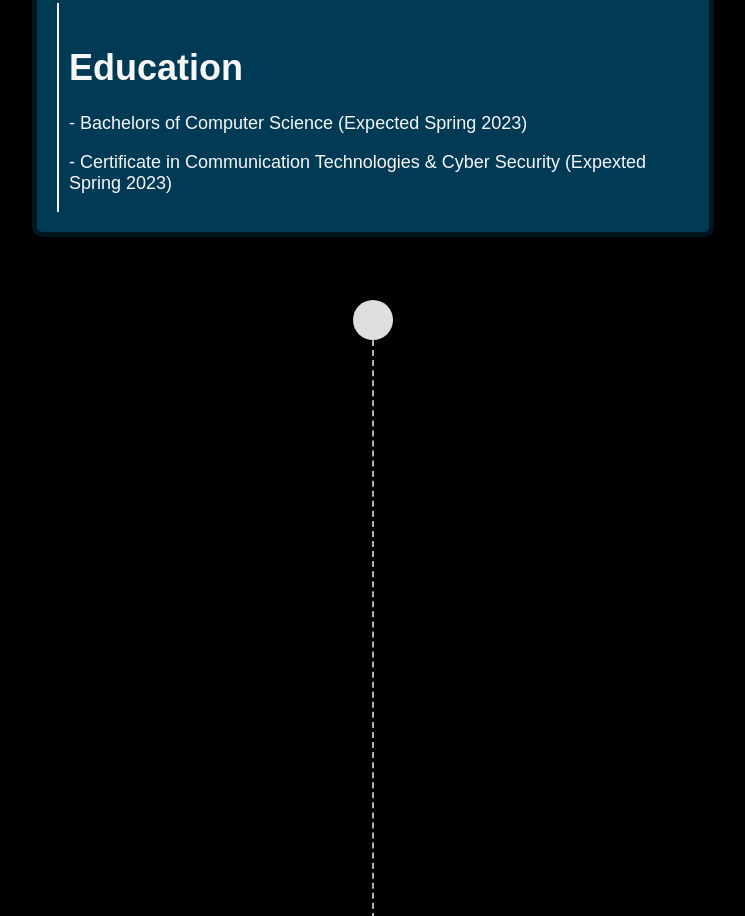
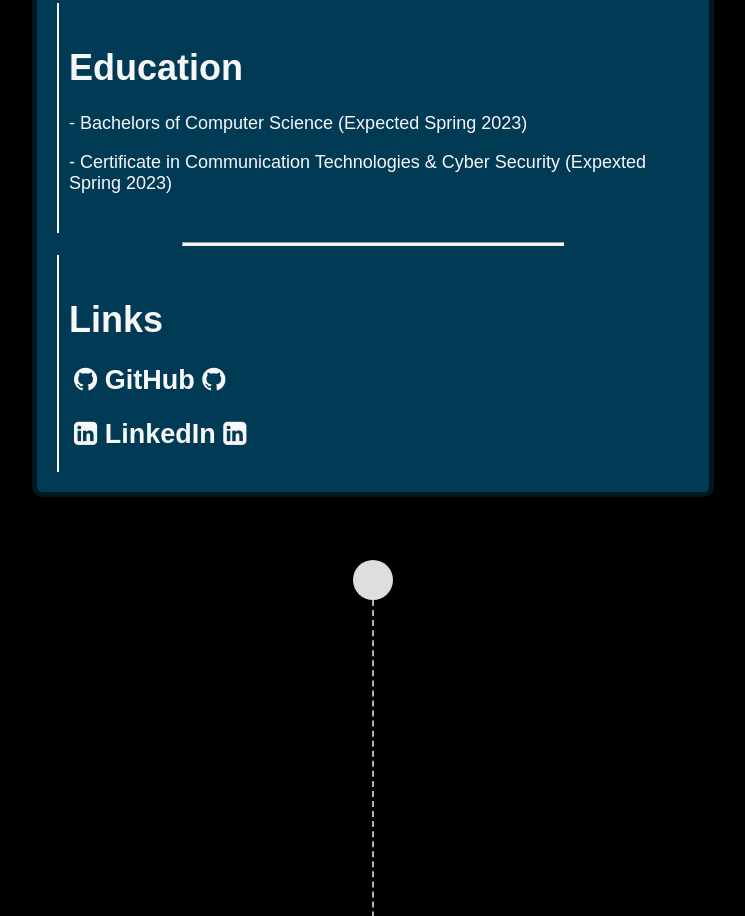
Before and after one commit to NathanielWilson2001/NathanielWilson2001.github.io, a plain HTML site: page index.html in a window 1280 px wide. Shown: the part 1024-1940 px from the top of the page, without its empty margins (267-1012 px from the left). Drawn offline with Linux system fonts and the light colour scheme.

Commit message:
Added Links

```diff
--- a/css/styles.css
+++ b/css/styles.css
@@ -16,6 +16,17 @@ header{
   background-color: #F8F7F8;
   height: 100%;
     width: 100%;
+}
+
+a{
+  color: #F8F7F8;
+  text-decoration: none;
+  padding: 5px;
+  border-radius: 5px;
+}
+a:hover{
+  background-color: #F8F7F8;
+  color: #003A55;
 }
 /* Nav */
 nav {
--- a/index.html
+++ b/index.html
@@ -7,6 +7,7 @@
     <title>Nathaniel Wilson</title>
     <meta charset="utf-8">
     <link rel="stylesheet" type="text/css" href="css/styles.css">
+    <link rel="stylesheet" href="https://cdnjs.cloudflare.com/ajax/libs/font-awesome/4.7.0/css/font-awesome.min.css">
 
     <header>
         <!-- In Page Links -->
@@ -37,6 +38,22 @@
                     <h1>Education</h1>
                     <p>- Bachelors of Computer Science (Expected Spring 2023)</p>
                     <p>- Certificate in Communication Technologies & Cyber Security (Expexted Spring 2023)</p>
+                    <br>
+                </div>
+
+                <hr class="line1">
+                <div class="Education">
+                    <h1>Links</h1>
+                    <h2>
+                        <a href="https://github.com/NathanielWilson2001">
+                            <i class="fa fa-github"></i> GitHub <i class="fa fa-github"></i>
+                        </a>
+                    </h2>
+                    <h2>
+                        <a href="https://github.com/NathanielWilson2001">
+                            <i class="fa fa-linkedin-square"></i> LinkedIn <i class="fa fa-linkedin-square"></i>
+                        </a>
+                    </h2>
                 </div>
 
         </div>
@@ -104,7 +121,11 @@
             </div>
             <div class="projectContainer" id="projectContainer1">
                 <h2>Two-Phase Commit Web Applicaiton</h2>
-                <h4>Github Repository</h4>
+                <h4>
+                    <a href="https://github.com/NathanielWilson2001/2PC">
+                        <i class="fa fa-github"></i> GitHub <i class="fa fa-github"></i>
+                    </a>
+                </h4>
                 <p> This application works to simulate the process of a distrubuted transaction accross multiple databases. Within the github repository there are three applications with their corresponding databases:
                     Company X and Y, which simulate Participants, and Company Z which represents a Controller. Company Z takes advantage of its position as a controller to produce a middle-man like product to its clients.
                 </p>
```
